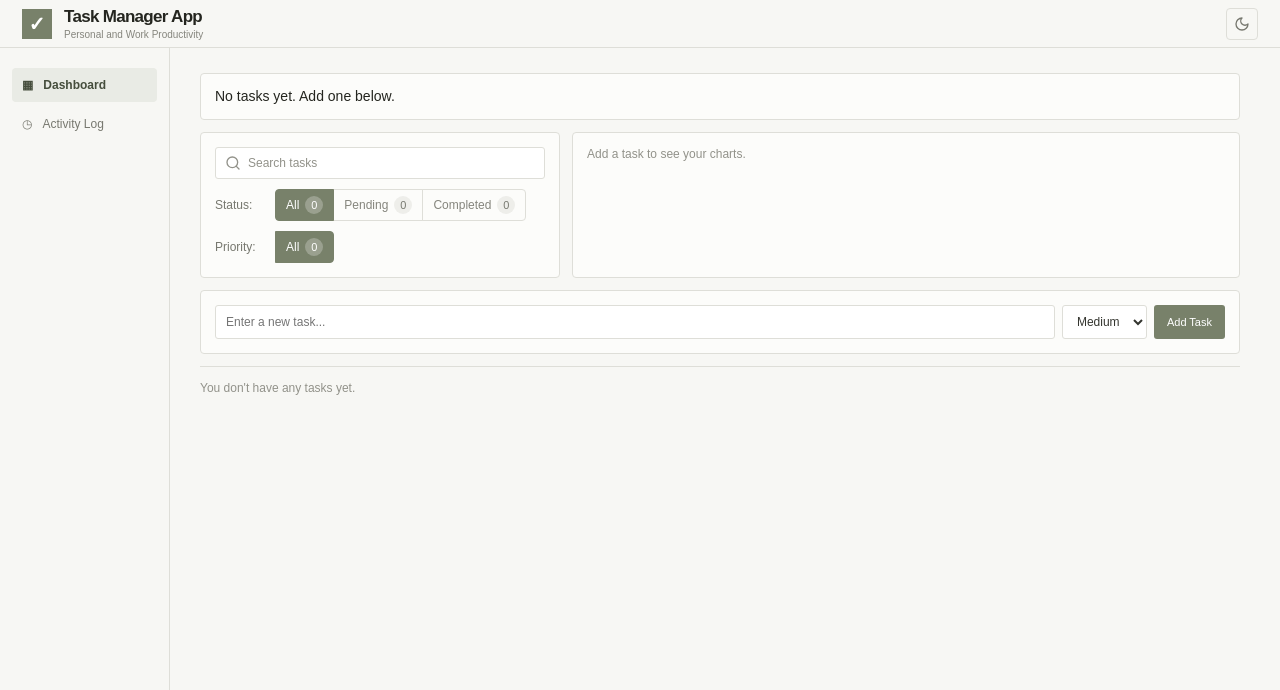
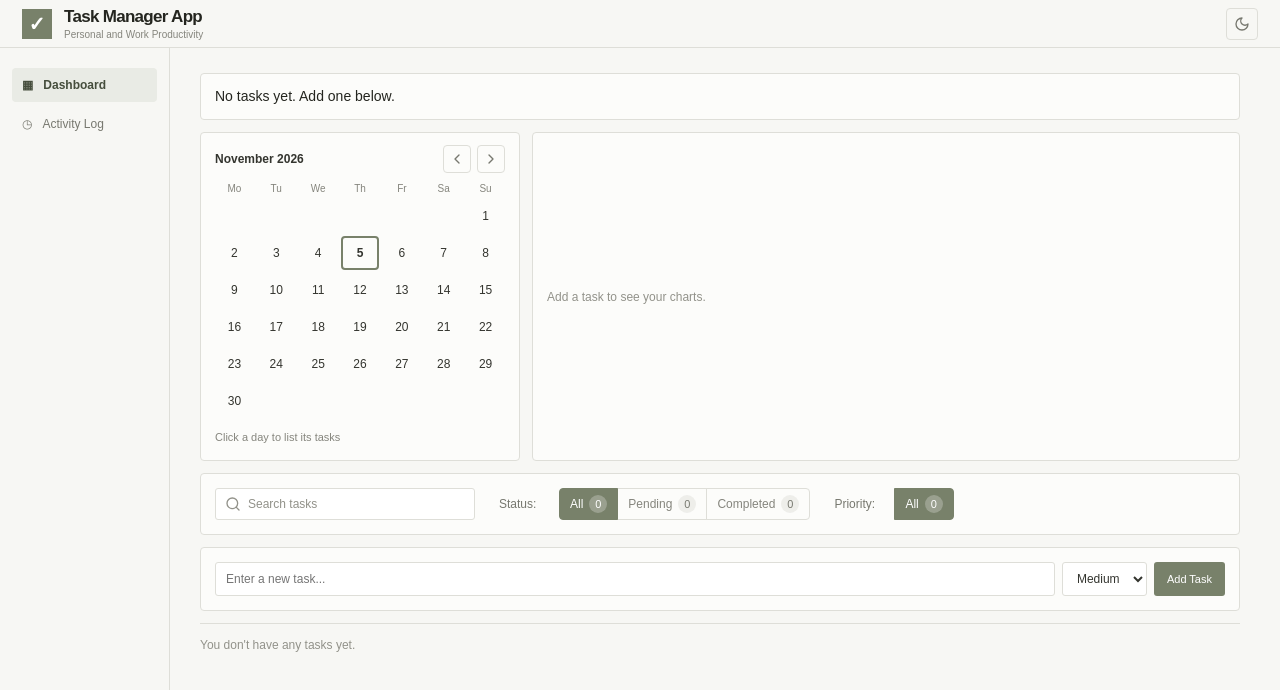
Before and after one commit to masigity/react-task-manager, a React (Vite) app: page / in a window 1280 px wide. Shown: the top 690 px of the page. Built offline with nearby package versions, Linux system fonts and the light colour scheme.

Commit message:
feat(calendar): add month calendar that filters tasks by day
Adding a calendar to the dashboard, to the left of the charts.

```diff
--- a/src/App.css
+++ b/src/App.css
@@ -512,14 +512,9 @@ select {
 
 .overview {
   display: grid;
-  grid-template-columns: 360px minmax(0, 1fr);
+  grid-template-columns: 320px minmax(0, 1fr);
   gap: 12px;
   margin-bottom: 12px;
-}
-
-.overview .filter-panel {
-  align-content: start;
-  margin: 0;
 }
 
 @media (max-width: 900px) {
@@ -528,11 +523,13 @@ select {
   }
 }
 
-/* Filter panel: search on top, status and priority rows below */
+/* Filter panel: search, status and priority in one wrapping row */
 
 .filter-panel {
-  display: grid;
-  gap: 10px;
+  display: flex;
+  flex-wrap: wrap;
+  align-items: center;
+  gap: 10px 24px;
   padding: 14px;
   margin-bottom: 12px;
   border: 1px solid var(--border);
@@ -542,7 +539,7 @@ select {
 
 .search-box {
   position: relative;
-  max-width: 360px;
+  flex: 0 1 260px;
 }
 
 .search-box svg {
--- a/src/App.jsx
+++ b/src/App.jsx
@@ -9,6 +9,8 @@ import ActivityLog from "./components/ActivityLog";
 import { SearchIcon } from "./components/Icons";
 import DashboardCharts from "./components/DashboardCharts";
 import StatusPanel from "./components/StatusPanel";
+import Calendar from "./components/Calendar";
+import { getTaskDayKey } from "./components/taskDates";
 
 import "./App.css";
 
@@ -68,6 +70,9 @@ function App() {
   const [searchTerm, setSearchTerm] = useState("");
   const [filterStatus, setFilterStatus] = useState("All");
   const [filterPriority, setFilterPriority] = useState("All");
+
+  // Day picked in the calendar (for example "2026-11-09"), or null
+  const [selectedDay, setSelectedDay] = useState(null);
 
 
   // Add a record to the activity log
@@ -130,11 +135,11 @@ function App() {
 
     for (let i = 0; i < tasks.length; i++) {
       if (tasks[i].id === taskId) {
+        // Copy every field, then change only what is needed
+        // (so fields added later are never lost)
         const updatedTask = {
-          id: tasks[i].id,
-          title: tasks[i].title,
+          ...tasks[i],
           completed: !tasks[i].completed,
-          priority: tasks[i].priority,
         };
 
         updatedTasks.push(updatedTask);
@@ -202,9 +207,8 @@ function App() {
     for (let i = 0; i < tasks.length; i++) {
       if (tasks[i].id === taskId) {
         const updatedTask = {
-          id: tasks[i].id,
+          ...tasks[i],
           title: newTitle,
-          completed: tasks[i].completed,
           priority: newPriority,
         };
 
@@ -307,7 +311,11 @@ function App() {
       matchesPriority = true;
     }
 
-    if (matchesSearch && matchesStatus && matchesPriority) {
+    // Only the day picked in the calendar (all days when none is picked)
+    const matchesDay =
+      selectedDay === null || getTaskDayKey(currentTask) === selectedDay;
+
+    if (matchesSearch && matchesStatus && matchesPriority && matchesDay) {
       filteredTasks.push(currentTask);
     }
   }
@@ -330,8 +338,16 @@ function App() {
             <section className="tasks-section">
               <StatusPanel tasks={tasks} activityLog={activityLog} />
 
-              {/* One section: filters on the left, charts on the right */}
+              {/* Calendar on the left, charts on the right */}
               <div className="overview">
+                <Calendar
+                  tasks={tasks}
+                  selectedDay={selectedDay}
+                  onSelectDay={setSelectedDay}
+                />
+
+                <DashboardCharts tasks={tasks} />
+              </div>
 
               {/* Search and filters panel */}
               <div className="filter-panel">
@@ -418,10 +434,6 @@ function App() {
 
               </div>
 
-              <DashboardCharts tasks={tasks} />
-
-              </div>
-
 
               <TaskForm onAddTask={addTask} />
 
@@ -430,6 +442,7 @@ function App() {
                 searchTerm={searchTerm}
                 filterStatus={filterStatus}
                 filterPriority={filterPriority}
+                selectedDay={selectedDay}
                 onToggleTask={toggleTask}
                 onDeleteTask={deleteTask}
                 onEditTask={editTask}
--- /dev/null
+++ b/src/components/Calendar.css
@@ -0,0 +1,161 @@
+/* ===== Calendar (self-contained, all classes start with cal-) ===== */
+
+.cal-panel {
+  padding: 12px 14px;
+  border: 1px solid var(--border, #deded8);
+  border-radius: 4px;
+  background: var(--panel, #fcfcfa);
+  font-family: inherit;
+}
+
+.cal-header {
+  display: flex;
+  align-items: center;
+  justify-content: space-between;
+  margin-bottom: 8px;
+}
+
+.cal-title {
+  margin: 0;
+  font-size: 12px;
+  font-weight: 600;
+  color: var(--text-strong, #34352f);
+}
+
+.cal-nav {
+  display: flex;
+  gap: 6px;
+}
+
+.cal-nav button {
+  width: 28px;
+  height: 28px;
+  display: inline-flex;
+  align-items: center;
+  justify-content: center;
+  padding: 0;
+  background: transparent;
+  border: 1px solid var(--border, #deded8);
+  border-radius: 4px;
+  color: var(--text-soft, #77786f);
+  cursor: pointer;
+  transition: background 0.15s ease, color 0.15s ease;
+}
+
+.cal-nav button:hover {
+  background: var(--hover, #eeeeea);
+  color: var(--text, #24251f);
+}
+
+/* Month grid, Monday first */
+
+.cal-grid {
+  display: grid;
+  grid-template-columns: repeat(7, minmax(0, 1fr));
+  gap: 3px;
+}
+
+.cal-weekday {
+  padding: 2px 0;
+  text-align: center;
+  font-size: 10px;
+  color: var(--text-muted, #85857d);
+}
+
+.cal-day,
+.cal-empty {
+  height: 34px;
+}
+
+.cal-day {
+  position: relative;
+  box-sizing: border-box;
+  display: flex;
+  align-items: center;
+  justify-content: center;
+  padding: 0;
+  background: transparent;
+  border: 2px solid transparent;
+  border-radius: 4px;
+  color: var(--text-strong, #34352f);
+  font-family: inherit;
+  font-size: 12px;
+}
+
+button.cal-day {
+  cursor: pointer;
+}
+
+button.cal-day:hover {
+  border-color: var(--accent, #78816a);
+}
+
+button.cal-day:focus-visible,
+.cal-nav button:focus-visible,
+.cal-clear:focus-visible {
+  outline: 2px solid var(--accent, #78816a);
+  outline-offset: 1px;
+}
+
+/* Number of tasks on the day: a darker tint for more tasks, plus a
+   small count so colour is not the only signal */
+
+.cal-level-1 {
+  background: rgba(120, 129, 106, 0.18);
+}
+
+.cal-level-2 {
+  background: rgba(120, 129, 106, 0.34);
+}
+
+.cal-level-3 {
+  background: rgba(120, 129, 106, 0.52);
+}
+
+.cal-day small {
+  position: absolute;
+  right: 3px;
+  bottom: 1px;
+  font-size: 10px;
+  color: var(--text-soft, #77786f);
+}
+
+/* Today gets a ring, the clicked day is filled */
+
+.cal-today {
+  border-color: var(--accent, #78816a);
+  font-weight: 600;
+}
+
+.cal-selected {
+  background: var(--accent, #78816a);
+  color: #ffffff;
+}
+
+.cal-selected small {
+  color: #ffffff;
+}
+
+/* Footer text and clear link */
+
+.cal-footer {
+  display: flex;
+  align-items: center;
+  justify-content: space-between;
+  gap: 8px;
+  min-height: 22px;
+  margin-top: 8px;
+  font-size: 11px;
+  color: var(--text-muted, #85857d);
+}
+
+.cal-clear {
+  padding: 0;
+  background: none;
+  border: none;
+  color: var(--accent-text, #454d3c);
+  font-family: inherit;
+  font-size: 11px;
+  text-decoration: underline;
+  cursor: pointer;
+}
--- /dev/null
+++ b/src/components/Calendar.jsx
@@ -0,0 +1,166 @@
+import { useState } from "react";
+import { ChevronLeftIcon, ChevronRightIcon } from "./Icons";
+import { toDayKey, getTaskDayKey } from "./taskDates";
+import "./Calendar.css";
+
+const WEEKDAYS = ["Mo", "Tu", "We", "Th", "Fr", "Sa", "Su"];
+
+function Calendar({ tasks, selectedDay, onSelectDay }) {
+  // The month being shown (always the 1st of that month)
+  const [viewDate, setViewDate] = useState(function () {
+    const now = new Date();
+    return new Date(now.getFullYear(), now.getMonth(), 1);
+  });
+
+  const year = viewDate.getFullYear();
+  const month = viewDate.getMonth();
+  const todayKey = toDayKey(new Date());
+
+  const monthName = viewDate.toLocaleDateString("en-GB", { month: "long" });
+
+  // Count how many tasks belong to each day
+  const countsByDay = {};
+
+  for (let i = 0; i < tasks.length; i++) {
+    const dayKey = getTaskDayKey(tasks[i]);
+    countsByDay[dayKey] = (countsByDay[dayKey] || 0) + 1;
+  }
+
+  // The week starts on Monday, so work out how many empty cells come first
+  const daysInMonth = new Date(year, month + 1, 0).getDate();
+  const emptyCells = (new Date(year, month, 1).getDay() + 6) % 7;
+
+  const cells = [];
+
+  for (let i = 0; i < emptyCells; i++) {
+    cells.push(<span className="cal-empty" key={"empty-" + i} />);
+  }
+
+  for (let day = 1; day <= daysInMonth; day++) {
+    const dayKey = toDayKey(new Date(year, month, day));
+    const count = countsByDay[dayKey] || 0;
+
+    let className = "cal-day";
+
+    if (count > 0) {
+      className += " cal-level-" + Math.min(count, 3);
+    }
+
+    if (dayKey === todayKey) {
+      className += " cal-today";
+    }
+
+    if (dayKey === selectedDay) {
+      className += " cal-selected";
+    }
+
+    if (count === 0) {
+      cells.push(
+        <span className={className} key={dayKey}>
+          {day}
+        </span>
+      );
+    } else {
+      const label =
+        day + " " + monthName + ": " + count + (count === 1 ? " task" : " tasks");
+
+      cells.push(
+        <button
+          key={dayKey}
+          className={className}
+          type="button"
+          title={label}
+          aria-label={label}
+          aria-pressed={dayKey === selectedDay}
+          onClick={function () {
+            // Clicking the selected day again clears it
+            onSelectDay(dayKey === selectedDay ? null : dayKey);
+          }}
+        >
+          {day}
+          <small>{count}</small>
+        </button>
+      );
+    }
+  }
+
+  function showPreviousMonth() {
+    setViewDate(new Date(year, month - 1, 1));
+  }
+
+  function showNextMonth() {
+    setViewDate(new Date(year, month + 1, 1));
+  }
+
+  let selectedText = "";
+
+  if (selectedDay) {
+    selectedText = new Date(selectedDay + "T00:00:00").toLocaleDateString(
+      "en-GB",
+      { day: "numeric", month: "short", year: "numeric" }
+    );
+  }
+
+  return (
+    <section className="cal-panel">
+      <div className="cal-header">
+        <h3 className="cal-title">
+          {monthName} {year}
+        </h3>
+
+        <div className="cal-nav">
+          <button
+            type="button"
+            onClick={showPreviousMonth}
+            title="Previous month"
+            aria-label="Previous month"
+          >
+            <ChevronLeftIcon />
+          </button>
+
+          <button
+            type="button"
+            onClick={showNextMonth}
+            title="Next month"
+            aria-label="Next month"
+          >
+            <ChevronRightIcon />
+          </button>
+        </div>
+      </div>
+
+      <div className="cal-grid">
+        {WEEKDAYS.map(function (weekday) {
+          return (
+            <span className="cal-weekday" key={weekday}>
+              {weekday}
+            </span>
+          );
+        })}
+
+        {cells}
+      </div>
+
+      <div className="cal-footer">
+        {selectedDay ? (
+          <>
+            <span>Showing tasks from {selectedText}</span>
+            <button
+              className="cal-clear"
+              type="button"
+              onClick={function () {
+                onSelectDay(null);
+              }}
+            >
+              Clear
+            </button>
+          </>
+        ) : (
+          <span>Click a day to list its tasks</span>
+        )}
+      </div>
+    </section>
+  );
+}
+
+export default Calendar;
--- a/src/components/DashboardCharts.css
+++ b/src/components/DashboardCharts.css
@@ -57,6 +57,7 @@
 
 .overview .dc-panel {
   margin: 0;
+  align-content: center;
 }
 
 .dc-donut {
--- a/src/components/Icons.jsx
+++ b/src/components/Icons.jsx
@@ -107,3 +107,19 @@ export function HourglassIcon() {
     </Icon>
   );
 }
+
+export function ChevronLeftIcon() {
+  return (
+    <Icon>
+      <path d="m15 18-6-6 6-6" />
+    </Icon>
+  );
+}
+
+export function ChevronRightIcon() {
+  return (
+    <Icon>
+      <path d="m9 18 6-6-6-6" />
+    </Icon>
+  );
+}
--- a/src/components/TaskList.jsx
+++ b/src/components/TaskList.jsx
@@ -12,6 +12,7 @@ function TaskList({
   searchTerm,
   filterStatus,
   filterPriority,
+  selectedDay,
   onToggleTask,
   onDeleteTask,
   onEditTask,
@@ -51,7 +52,9 @@ function TaskList({
   if (tasks.length === 0) {
   let emptyMessage = "You don't have any tasks yet.";
 
-  if (searchTerm && filterPriority !== "All") {
+  if (selectedDay) {
+    emptyMessage = "No tasks match this day and your filters.";
+  } else if (searchTerm && filterPriority !== "All") {
     emptyMessage = `No ${filterPriority.toLowerCase()} priority tasks match your search.`;
   } else if (searchTerm) {
     emptyMessage = "No tasks match your search.";
--- /dev/null
+++ b/src/components/taskDates.js
@@ -0,0 +1,17 @@
+// Turn a date into a day key such as "2026-11-09" (local time, so a task
+// never jumps to another day because of time zones)
+export function toDayKey(date) {
+  const year = date.getFullYear();
+  const month = String(date.getMonth() + 1).padStart(2, "0");
+  const day = String(date.getDate()).padStart(2, "0");
+
+  return year + "-" + month + "-" + day;
+}
+
+// Which day does a task belong to?
+// Step 1: the day it was created (the task id is the time it was created).
+// Later steps only need to change this function, for example to use a
+// due date or a completion date. The calendar does not need to change.
+export function getTaskDayKey(task) {
+  return toDayKey(new Date(task.id));
+}
```
